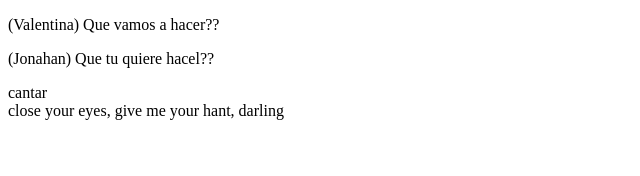
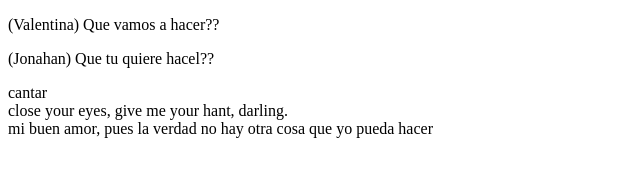
Before and after one commit to Valentina-PadillaB/V-J, a plain HTML site: page index.html in a window 1280 px wide. Shown: the whole page, without its empty margins (0-640 px from the left). Drawn offline with Linux system fonts and the light colour scheme.

Commit message:
otra cancion porque esa no me la se

```diff
--- a/index.html
+++ b/index.html
@@ -10,6 +10,7 @@
    <p>(Valentina) Que vamos a hacer??</p>
    <p>(Jonahan) Que tu quiere hacel??</p>
    <p>cantar <br>
-    close your eyes, give me your hant, darling </p>
+    close your eyes, give me your hant, darling. <br>
+    mi buen amor, pues la verdad no hay otra cosa que yo pueda hacer </p>
 </body>
 </html>
```
